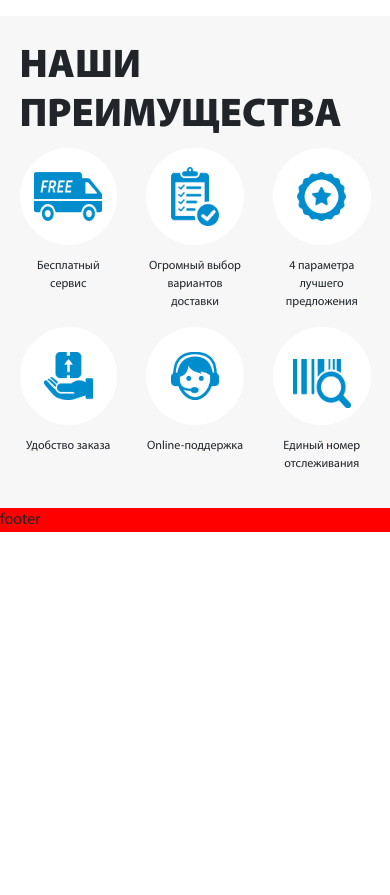
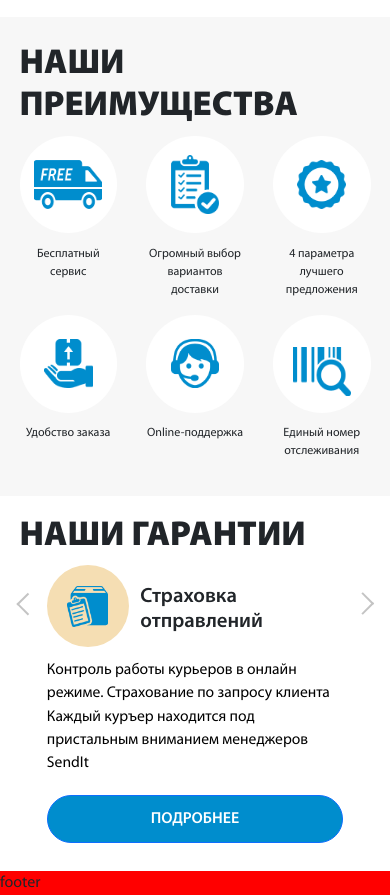
Before and after one commit to nikita1984/sendiIt, a website: page index.html in a window 390 px wide. Shown: the part 3497-4392 px from the top of the page. Before the commit the page ends 4029 px from the top, so only its background shows below. Drawn offline with nearby package versions, Linux system fonts and the light colour scheme.

Commit message:
guarantee-section for mobile is created

```diff
--- a/index.html
+++ b/index.html
@@ -173,7 +173,7 @@
         <section class="reviews">
             <h1 class="reviews__titel">отзывы</h2>
             <div class="reviews__slider">
-                <div class="reviews__controlersContiner">
+                <div class="reviews__controlersContainer">
                     <button class="slider__controlers slider__controlers_left"></button>
                 </div>
                 <!-- TODO: Make Slider as carousel -->
@@ -218,7 +218,7 @@
                         </article>
                     </div>
                 </div>
-                <div class="reviews__controlersContiner">
+                <div class="reviews__controlersContainer">
                     <button class="slider__controlers slider__controlers_right"></button>
                 </div>
             </div>
@@ -273,6 +273,38 @@
                 </figure>
             </div>
         </section>
+        <section class="guarantees">
+            <h1 class="guarantees__titel">наши гарантии</h1>
+            <!-- TODO: Make Slider as carousel -->
+            <div class="guarantees__slider">
+                <div class="guarantees__slider-controlersContainer">
+                    <button class="slider__controlers slider__controlers_left"></button>
+                </div>
+                <div class="guarantees__slider-ihner">
+                    <div class="guarantees__sliders-container">
+                        <div class="guarantees__sliders-header">
+                            <!--
+                            <div class="guarantees__sliders-iconBlock"></div>
+                            -->
+                            <div class="guarantees__sliders-iconBlock">
+                                <img src="./images/icons/insurance.png" alt="insurance.png"
+                                class="guarantees__sliders-icons">
+                            </div>
+                            <h3 class="guarantees__sliders-titel">Страховка отправлений</h3>
+                        </div>
+                        <div class="guarantees__sliders-description">
+                            Контроль работы курьеров в онлайн режиме. Страхование по запросу клиента
+                            Каждый куръер находится под пристальным вниманием менеджеров SendIt
+                        </div>
+                        <button type="button" class="btn btn-primary notFrameworkBtn
+                        guarantees__sliders-button">подробнее</button>
+                    </div>
+                </div>
+                <div class="guarantees__slider-controlersContainer">
+                    <button class="slider__controlers slider__controlers_right"></button>
+                </div>
+            </div>
+        </section>
         <footer>footer</footer>
     </div>
 </body>
--- a/sass/_after-main.sass
+++ b/sass/_after-main.sass
@@ -151,7 +151,7 @@
         top: $sectionPaddingTop
         bottom: $sectionPaddingBottom
 .reviews__titel
-    font-size: 8.7vw
+    font-size: $mobileSectionTitelFontSize
     @media screen and (min-width: 768px)
         font:
             size: 5.4vw
@@ -165,7 +165,7 @@
         display: grid
         gap: 4vw
         grid-template-columns: 3vw auto 3vw
-.reviews__controlersContiner
+.reviews__controlersContainer
     display: flex
     align-items: center
 .slider__controlers
@@ -265,6 +265,7 @@
         bottom: $sectionPaddingBottom
     background: $mainElementColor
 .advantages__titel
+    font-size: $mobileSectionTitelFontSize
     margin-top: 2vw
     @media screen and (min-width: 768px)
         font:
@@ -316,3 +317,52 @@
         padding-top: 2vw
     @media screen and (min-width: 1024px)
         font-size: 1.2vw
+
+.guarantees
+    @include containerHorisontalPadding
+    padding:
+        top: $sectionPaddingTop
+        bottom: $sectionPaddingBottom
+.guarantees__titel
+    font-size: $mobileSectionTitelFontSize
+.guarantees__slider
+    display: flex
+    justify-content: space-between
+.guarantees__slider-controlersContainer
+    // margin-top: 7vw
+    margin-top: 7.7%
+.guarantees__slider-ihner
+    padding: 0 3vw
+.guarantees__sliders-header
+    display: flex
+    // justify-content: flex-start
+    align-items: center
+.guarantees__sliders-iconBlock
+    background-color: $mainElementColor
+    background-color: wheat
+    border-radius: 50%
+    min-width: 21vw
+    height: 21vw
+    display: flex
+    justify-content: space-evenly
+    align-items: center
+    @media screen and (min-width: 768px)
+        width: 12.5vw
+        height: 12.5vw
+    @media screen and (min-width: 1024px)
+        width: 11vw
+        height: 11vw
+.guarantees__sliders-icons
+    width: 50%
+    height: 50%
+.guarantees__sliders-titel
+    margin:
+        top: 5%
+        left: 3vw
+    font-size: 5.3vw
+.guarantees__sliders-description
+    color: $textColor
+    font-size: 4vw
+    margin: 3vw 0
+.guarantees__sliders-button
+    margin: 2vw 0
--- a/sass/_variables.sass
+++ b/sass/_variables.sass
@@ -1,9 +1,10 @@
 $mainColor: #008DCD
 $mainColorTwo: #94D1EC
-$mainColorThree: white
+$mainColorThree: #FFFFFF
 $mainElementColor: #F7F7F7
 $mainFont: 'Myriad Pro'
 $textColor: black
 $textAlternativeColor: white
 $sectionPaddingTop: 5%
 $sectionPaddingBottom: 5%
+$mobileSectionTitelFontSize: 8.9vw
```
Also changed, not shown: images/icons/insurance.png (added), styles/style.css, 1 other file.
